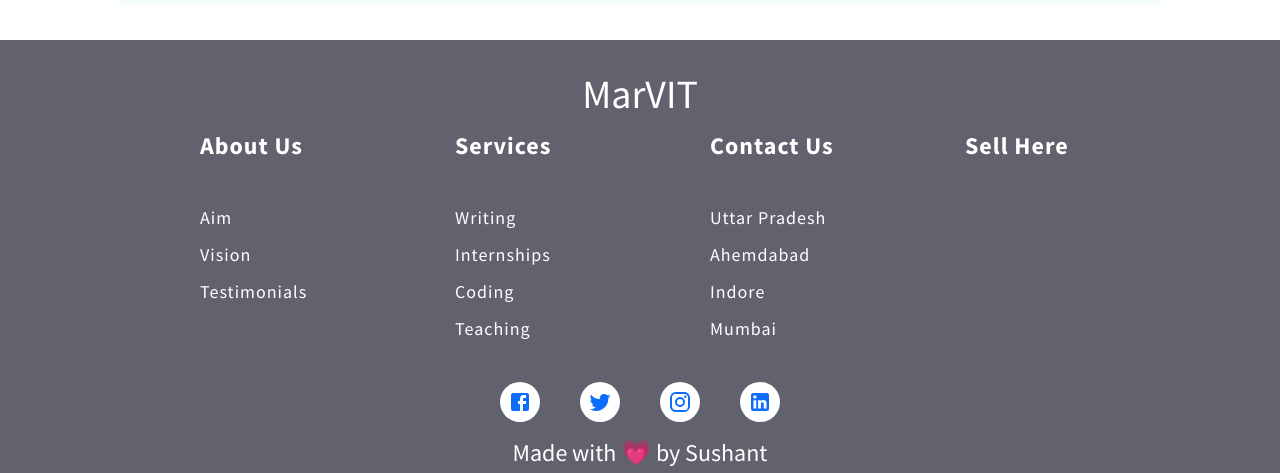
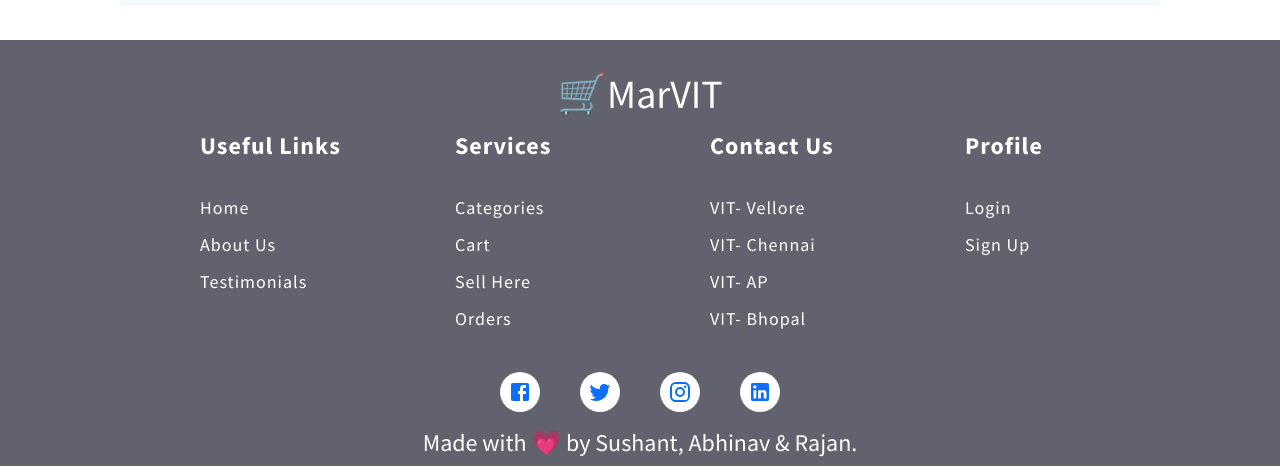
Before and after one commit to sushant4191/VIT-marketplace, a React (Create React App) app: page / in a window 1280 px wide. Shown: the part 3688-4161 px from the top of the page. Built offline with nearby package versions, Linux system fonts and the light colour scheme.

Commit message:
footer updation 2

```diff
--- a/src/components/Footer.jsx
+++ b/src/components/Footer.jsx
@@ -9,32 +9,34 @@ const Footer = () => {
                      textAlign: "center",
                      marginTop: "-50px",
                      marginBottom:"10px"}}>
-          MarVIT
+          🛒MarVIT
         </h1>
         <Container>
           <Row>
             <Column>
-              <Heading>About Us</Heading>
-              <FooterLink href="#">Aim</FooterLink>
-              <FooterLink href="#">Vision</FooterLink>
+              <Heading>Useful Links</Heading>
+              <FooterLink href="#">Home</FooterLink>
+              <FooterLink href="#">About Us</FooterLink>
               <FooterLink href="#">Testimonials</FooterLink>
             </Column>
             <Column>
               <Heading>Services</Heading>
-              <FooterLink href="#">Writing</FooterLink>
-              <FooterLink href="#">Internships</FooterLink>
-              <FooterLink href="#">Coding</FooterLink>
-              <FooterLink href="#">Teaching</FooterLink>
+              <FooterLink href="#">Categories</FooterLink>
+              <FooterLink href="#">Cart</FooterLink>
+              <FooterLink href="#">Sell Here</FooterLink>
+              <FooterLink href="#">Orders</FooterLink>
             </Column>
             <Column>
               <Heading>Contact Us</Heading>
-              <FooterLink href="#">Uttar Pradesh</FooterLink>
-              <FooterLink href="#">Ahemdabad</FooterLink>
-              <FooterLink href="#">Indore</FooterLink>
-              <FooterLink href="#">Mumbai</FooterLink>
+              <FooterLink href="#">VIT- Vellore</FooterLink>
+              <FooterLink href="#">VIT- Chennai</FooterLink>
+              <FooterLink href="#">VIT- AP</FooterLink>
+              <FooterLink href="#">VIT- Bhopal</FooterLink>
             </Column>
             <Column>
-                <Heading>Sell Here</Heading>
+                <Heading>Profile</Heading>
+                <FooterLink href="#">Login</FooterLink>
+                <FooterLink href="#">Sign Up</FooterLink>
             </Column>
           </Row>
 
@@ -58,7 +60,7 @@ const Footer = () => {
                      textAlign: "center",
                      marginTop: "12px",
                      marginBottom:"-3em"}}>
-          Made with 💗 by Sushant
+          Made with 💗 by Sushant, Abhinav & Rajan.
         </h4>
       </Box>
 
--- a/src/components/FooterStyles.js
+++ b/src/components/FooterStyles.js
@@ -45,7 +45,7 @@ export const Row = styled.div`
 export const Heading = styled.p`
   font-size: 24px;
   color: #fff;
-  margin-bottom: 40px;
+  margin-bottom: 30px;
   font-weight: bold;
 `;
 
```
